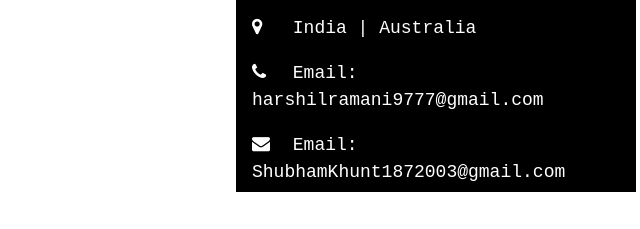
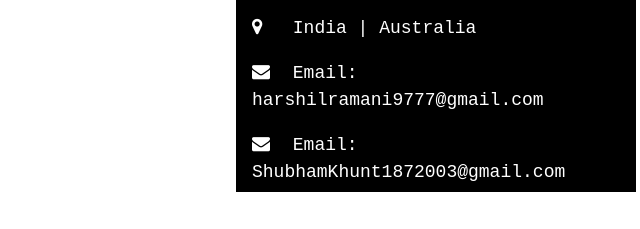
Before and after one commit to hr097/cropbox-python-api, a plain HTML site: page template/index.html in a window 1280 px wide. Shown: the part 134-363 px from the top of the page, 420-1060 px from the left. Drawn offline with nearby package versions, Linux system fonts and the light colour scheme.

Commit message:
all set launch it

```diff
--- a/template/index.html
+++ b/template/index.html
@@ -31,7 +31,7 @@
     <div class="w3-third w3-container w3-black w3-large" style="height:250px;width:400px;">
       <h2>Contact Info</h2>
       <p><i class="fa fa-map-marker" style="width:30px"></i> India | Australia</p>
-      <p><i class="fa fa-phone" style="width:30px"></i> Email: harshilramani9777@gmail.com</p>
+      <p><i class="fa fa-envelope" style="width:30px"></i> Email: harshilramani9777@gmail.com</p>
       <p><i class="fa fa-envelope" style="width:30px"> </i> Email: ShubhamKhunt1872003@gmail.com</p>
     </div>
   </div>
```
